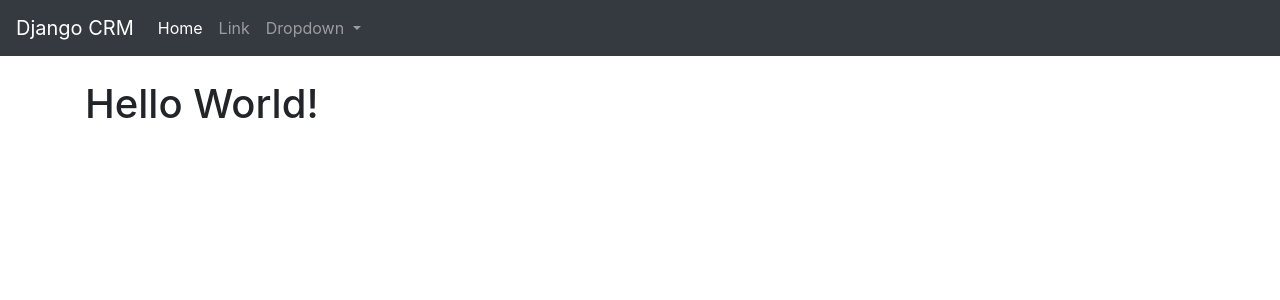
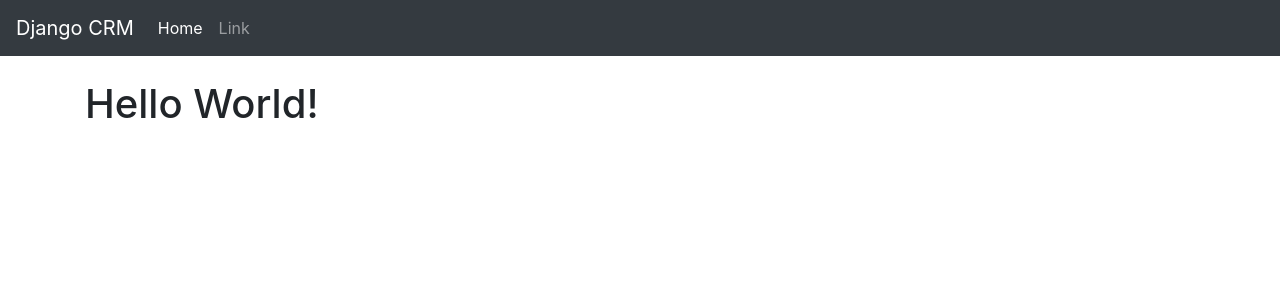
Before and after one commit to fuadeyuboglu/Django-CRM, a Django app: page / in a window 1280 px wide. Shown: the top 300 px of the page. Run offline with Django 4.2, Linux system fonts and the light colour scheme.

Commit message:
Removed the dropdown link from navbar

```diff
--- a/website/templates/navbar.html
+++ b/website/templates/navbar.html
@@ -12,17 +12,6 @@
         <li class="nav-item">
           <a class="nav-link" href="#">Link</a>
         </li>
-        <li class="nav-item dropdown">
-          <a class="nav-link dropdown-toggle" href="#" id="navbarDropdown" role="button" data-toggle="dropdown" aria-haspopup="true" aria-expanded="false">
-            Dropdown
-          </a>
-          <div class="dropdown-menu" aria-labelledby="navbarDropdown">
-            <a class="dropdown-item" href="#">Action</a>
-            <a class="dropdown-item" href="#">Another action</a>
-            <div class="dropdown-divider"></div>
-            <a class="dropdown-item" href="#">Something else here</a>
-          </div>
-        </li>
       </ul>
     </div>
   </nav>
```
